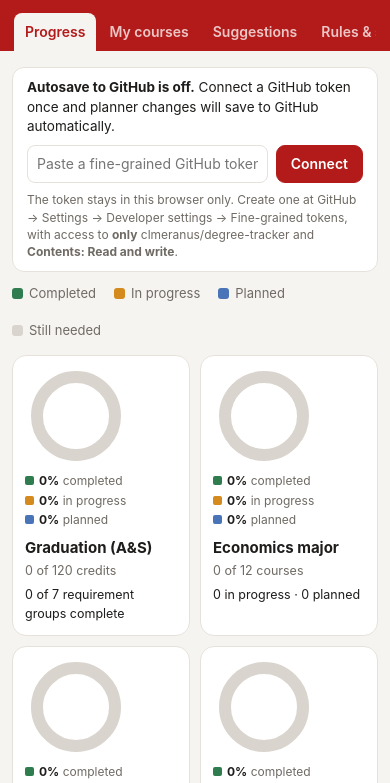
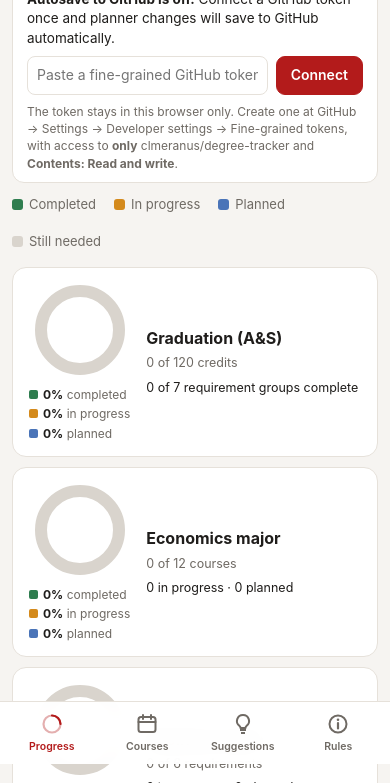
Before and after one commit to clmeranus/degree-tracker-app, a plain HTML site: page index.html in a window 390 px wide. Shown: the part 80-863 px from the top of the page. Drawn offline with Linux system fonts and the light colour scheme; a script that the page names is missing.

Commit message:
Phone layout: bottom tab bar, compact header, one progress chart per row
Co-Authored-By: Claude Opus 5.5 <noreply@anthropic.com>
Claude-Session: https://claude.ai/code/session_015QhGtiaDdFxEQY7z4HPZcm

```diff
--- a/index.html
+++ b/index.html
@@ -25,6 +25,7 @@
   header .sub{opacity:.85;font-size:13px;margin-top:2px}
   nav{display:flex;gap:4px;margin-top:16px}
   nav button{background:transparent;border:0;color:#fff;opacity:.75;padding:10px 16px;font:inherit;font-weight:600;cursor:pointer;border-radius:8px 8px 0 0}
+  nav button svg, nav button .short{display:none}
   nav button.on{background:var(--bg);color:var(--red);opacity:1}
   main{max-width:1180px;margin:0 auto;padding:24px 20px 60px}
   .legend{display:flex;gap:18px;flex-wrap:wrap;font-size:13px;color:var(--muted);margin:0 0 16px}
@@ -160,18 +161,30 @@
   .src a{color:var(--plan)}
   header{padding-top:calc(22px + env(safe-area-inset-top))}
   @media (max-width:600px){
-    header{padding:calc(14px + env(safe-area-inset-top)) 14px 0}
-    header h1{font-size:19px} header .sub{font-size:11.5px}
-    nav{overflow-x:auto;gap:2px;-webkit-overflow-scrolling:touch;scrollbar-width:none}
-    nav button{padding:9px 11px;font-size:14px;white-space:nowrap}
-    main{padding:16px 12px calc(40px + env(safe-area-inset-bottom))}
-    .rings{grid-template-columns:1fr 1fr;gap:10px}
-    .ringcard{flex-direction:column;align-items:flex-start;padding:12px;gap:8px}
+    /* smaller header: title only */
+    header{padding:calc(10px + env(safe-area-inset-top)) 16px 10px;position:sticky;top:0;z-index:5}
+    header h1{font-size:17px;text-align:center}
+    header .sub{display:none}
+    /* bottom tab bar */
+    nav{position:fixed;left:0;right:0;bottom:0;margin:0;z-index:10;display:grid;grid-template-columns:repeat(4,1fr);gap:0;
+        background:rgba(255,255,255,.96);-webkit-backdrop-filter:blur(12px);backdrop-filter:blur(12px);
+        border-top:1px solid var(--line);padding:6px 4px calc(6px + env(safe-area-inset-bottom))}
+    nav button{display:flex;flex-direction:column;align-items:center;gap:3px;padding:4px 2px;border-radius:10px;
+        color:var(--muted);opacity:1;font-size:10.5px;font-weight:600;background:none}
+    nav button svg{display:block;width:24px;height:24px}
+    nav button .full{display:none} nav button .short{display:block}
+    nav button.on{background:none;color:var(--red)}
+    main{padding:14px 12px calc(84px + env(safe-area-inset-bottom))}
+    /* one progress chart per row */
+    .rings{grid-template-columns:1fr;gap:10px}
+    .ringcard{flex-direction:row;align-items:center;padding:14px 16px;gap:16px}
+    .ringcard h3{font-size:16px}
     .grid{grid-template-columns:1fr}
     .card{padding:14px 14px 10px}
     .semlabels{font-size:9.5px}
     .paceline{flex-direction:column;gap:4px}
     .sg-list{grid-template-columns:1fr}
+    #toast{bottom:calc(84px + env(safe-area-inset-bottom))}
   }
   @media (max-width:600px){.fg,.checks,.distgrid{grid-template-columns:1fr}}
 </style>
@@ -181,10 +194,10 @@
   <h1>Degree Tracker</h1>
   <div class="sub">College of Arts &amp; Sciences · Class of 2030 · Economics major · Business minor · Fashion Studies minor</div>
   <nav>
-    <button data-tab="dash" class="on">Progress</button>
-    <button data-tab="courses">My courses</button>
-    <button data-tab="suggest">Suggestions</button>
-    <button data-tab="about">Rules &amp; sources</button>
+    <button data-tab="dash" class="on"><svg viewBox="0 0 24 24"><circle cx="12" cy="12" r="8.5" fill="none" stroke="currentColor" stroke-width="2.2" opacity=".35"/><path d="M12 3.5a8.5 8.5 0 0 1 8.5 8.5" fill="none" stroke="currentColor" stroke-width="2.2" stroke-linecap="round"/></svg><span class="full">Progress</span><span class="short">Progress</span></button>
+    <button data-tab="courses"><svg viewBox="0 0 24 24"><rect x="3.5" y="5" width="17" height="15" rx="2.5" fill="none" stroke="currentColor" stroke-width="2"/><path d="M3.5 10h17M8 3v4M16 3v4" stroke="currentColor" stroke-width="2" stroke-linecap="round"/></svg><span class="full">My courses</span><span class="short">Courses</span></button>
+    <button data-tab="suggest"><svg viewBox="0 0 24 24"><path d="M9 18h6M10 21h4M12 3a6 6 0 0 0-3.5 10.9c.6.5 1 1.2 1 2.1h5c0-.9.4-1.6 1-2.1A6 6 0 0 0 12 3z" fill="none" stroke="currentColor" stroke-width="2" stroke-linejoin="round"/></svg><span class="full">Suggestions</span><span class="short">Suggestions</span></button>
+    <button data-tab="about"><svg viewBox="0 0 24 24"><circle cx="12" cy="12" r="8.5" fill="none" stroke="currentColor" stroke-width="2"/><path d="M12 11v5.5" stroke="currentColor" stroke-width="2.2" stroke-linecap="round"/><circle cx="12" cy="7.8" r="1.3" fill="currentColor"/></svg><span class="full">Rules &amp; sources</span><span class="short">Rules</span></button>
   </nav>
 </header>
 
```
